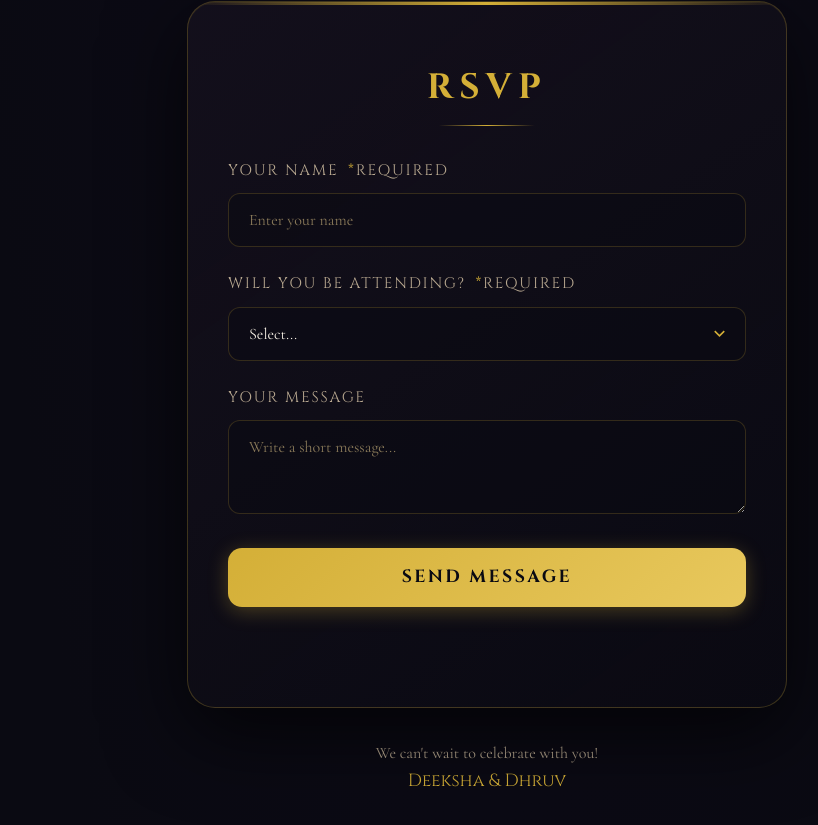
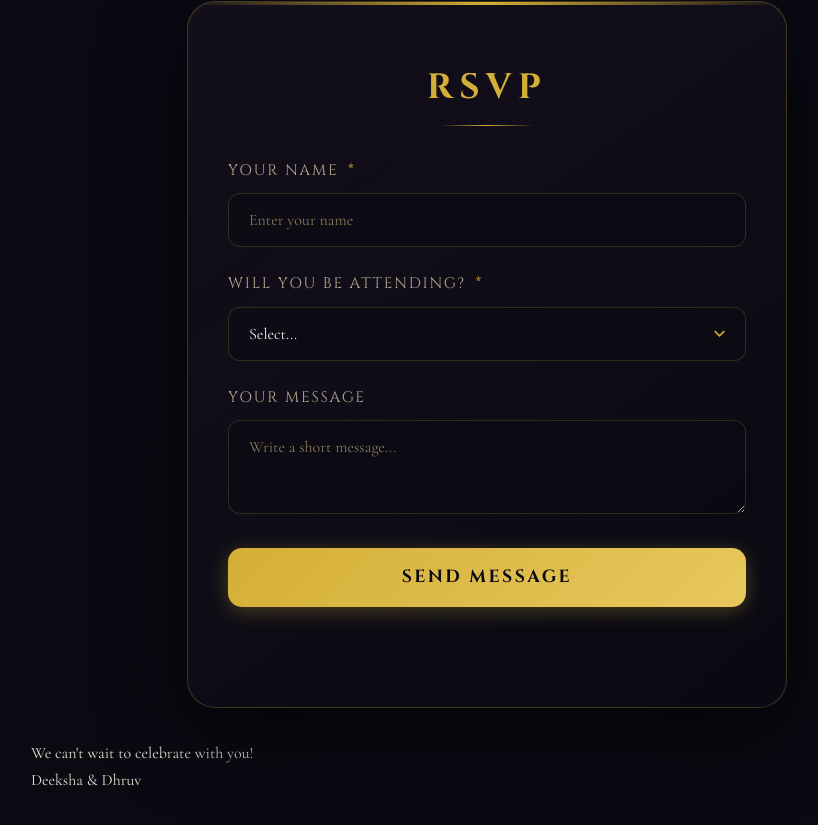
Before and after one commit to lakshitpushpengg/engagement-invite, a plain HTML site: page index.html in a window 1280 px wide. Shown: the part 5135-5960 px from the top of the page, without its empty margins (153-971 px from the left). Drawn offline with nearby package versions, Linux system fonts and the light colour scheme; a web font is replaced by a local one.

Commit message:
Fix all issues: remove inline styles, add sr-only class, fix touch ripple guard, add footer-cta/footer-names classes

```diff
--- a/index.html
+++ b/index.html
@@ -387,6 +387,10 @@
   footer::before{content:'';position:absolute;top:0;left:50%;transform:translateX(-50%);width:60px;height:1px;background:linear-gradient(90deg,transparent,var(--gold),transparent)}
   footer p{margin-bottom:0.5rem}
   footer .hearts{color:var(--gold);font-size:1.2em;animation:heartBeat 1.5s ease-in-out infinite}
+  footer .footer-cta{color:var(--text-dim);font-size:1rem;margin-top:0.5rem}
+  footer .footer-names{color:var(--gold);font-family:'Cinzel',serif;font-size:1.1rem}
+  /* ---------- SCREEN READER ONLY ---------- */
+  .sr-only{position:absolute;width:1px;height:1px;padding:0;margin:-1px;overflow:hidden;clip:rect(0,0,0,0);white-space:nowrap;border:0}
   @keyframes heartBeat{0%,100%{transform:scale(1)}50%{transform:scale(1.2)}}
   /* ---------- ANIMATIONS ---------- */
   @keyframes revealDown{from{opacity:0;transform:translateY(-40px)}to{opacity:1;transform:none}}
@@ -596,9 +600,9 @@
     <button type="button" onclick="submitRsvp()" aria-label="Send RSVP">Send Message</button>
     <div class="rsvp-msg" id="rsvp-msg" aria-live="polite"></div>
   </div>
-  <p style="text-align:center;color:var(--text-dim);font-size:1rem;margin-top:1.5rem">We can't wait to celebrate with you!</p>
-  <p style="text-align:center;color:var(--gold);font-family:'Cinzel',serif;font-size:1.1rem">Deeksha & Dhruv</p>
-</section>
+  <p class="footer-cta">We can't wait to celebrate with you!</p>
+    <p class="footer-names">Deeksha &amp; Dhruv</p>
+  </section>
 
 <footer role="contentinfo">
   <p>Deeksha & Dhruv</p>
@@ -788,6 +792,7 @@
   // ---------- TOUCH RIPPLE ----------
   document.querySelectorAll('button, .dot, nav a, .cd-box, .event-content').forEach(el => {
     el.addEventListener('touchstart', function(e) {
+        if (e.touches.length === 0) return;
       const rect = this.getBoundingClientRect();
       const ripple = document.createElement('span');
       ripple.style.cssText = `
```
